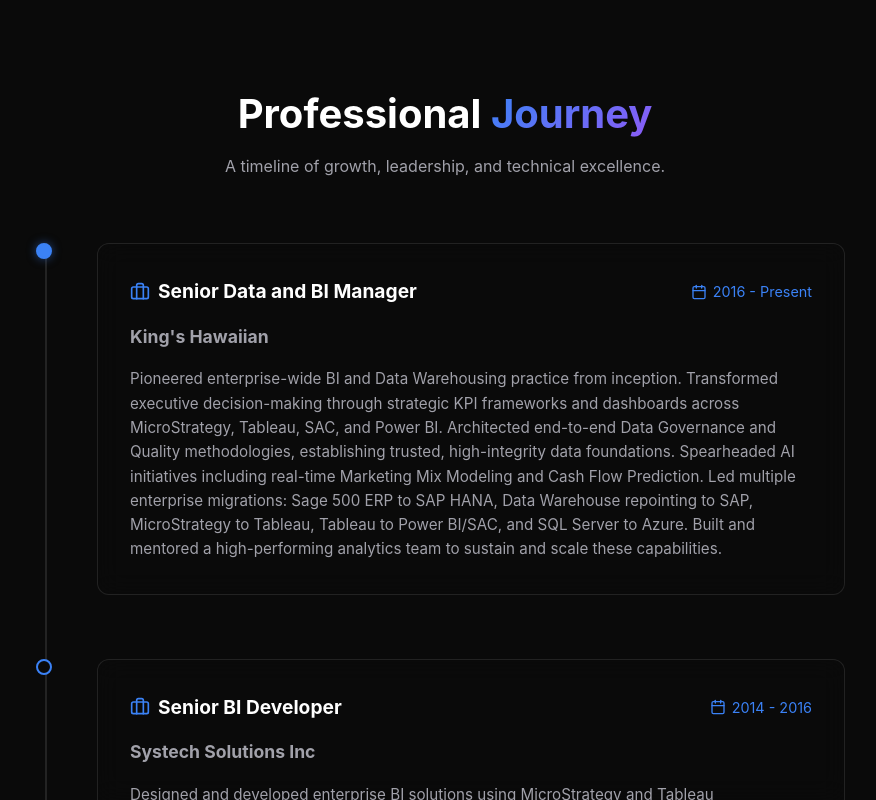
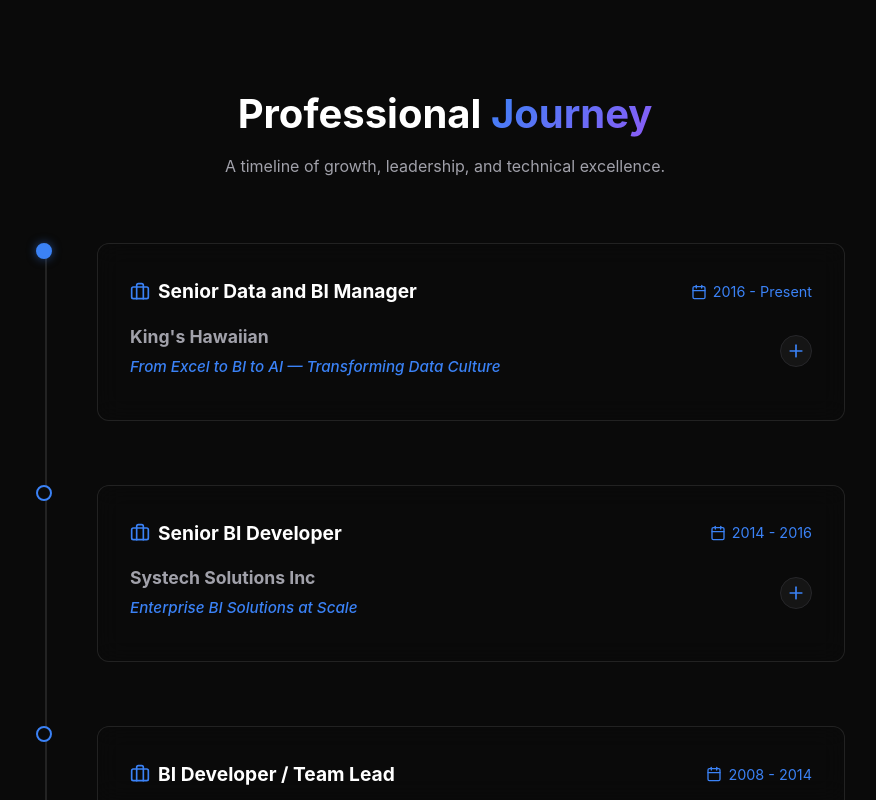
Before and after one commit to saruparu/portfolio-website, a React (Vite) app: page / in a window 1280 px wide. Shown: the part 2000-2800 px from the top of the page, without its empty margins (195-1071 px from the left). Built offline with nearby package versions, Linux system fonts and the light colour scheme.

Commit message:
Add collapsible experience sections with catchy taglines

```diff
--- a/src/components/Experience.jsx
+++ b/src/components/Experience.jsx
@@ -1,39 +1,69 @@
-import React from 'react';
-import { motion } from 'framer-motion';
-import { Briefcase, GraduationCap, Calendar } from 'lucide-react';
+import React, { useState } from 'react';
+import { motion, AnimatePresence } from 'framer-motion';
+import { Briefcase, GraduationCap, Calendar, Plus, Minus } from 'lucide-react';
 
 const experiences = [
     {
         role: "Senior Data and BI Manager",
         company: "King's Hawaiian",
         period: "2016 - Present",
-        description: "Pioneered enterprise-wide BI and Data Warehousing practice from inception. Transformed executive decision-making through strategic KPI frameworks and dashboards across MicroStrategy, Tableau, SAC, and Power BI. Architected end-to-end Data Governance and Quality methodologies, establishing trusted, high-integrity data foundations. Spearheaded AI initiatives including real-time Marketing Mix Modeling and Cash Flow Prediction. Led multiple enterprise migrations: Sage 500 ERP to SAP HANA, Data Warehouse repointing to SAP, MicroStrategy to Tableau, Tableau to Power BI/SAC, and SQL Server to Azure. Built and mentored a high-performing analytics team to sustain and scale these capabilities.",
+        tagline: "From Excel to BI to AI — Transforming Data Culture",
+        bullets: [
+            "Pioneered enterprise-wide BI and Data Warehousing practice from inception",
+            "Transformed executive decision-making through strategic KPI frameworks and dashboards across MicroStrategy, Tableau, SAC, and Power BI",
+            "Architected end-to-end Data Governance and Quality methodologies, establishing trusted, high-integrity data foundations",
+            "Spearheaded AI initiatives including real-time Marketing Mix Modeling and Cash Flow Prediction",
+            "Led multiple enterprise migrations: Sage 500 ERP to SAP HANA, Data Warehouse repointing to SAP, MicroStrategy to Tableau, Tableau to Power BI/SAC, and SQL Server to Azure",
+            "Built and mentored a high-performing analytics team to sustain and scale these capabilities"
+        ],
         type: "work"
     },
     {
         role: "Senior BI Developer",
         company: "Systech Solutions Inc",
         period: "2014 - 2016",
-        description: "Designed and developed enterprise BI solutions using MicroStrategy and Tableau",
+        tagline: "Enterprise BI Solutions at Scale",
+        bullets: [
+            "Designed and developed enterprise BI solutions using MicroStrategy and Tableau",
+            "Created complex dashboards and reports for executive decision-making",
+            "Implemented data warehouse solutions for large-scale enterprise clients"
+        ],
         type: "work"
     },
     {
         role: "BI Developer / Team Lead",
         company: "Systech Solutions Pvt Ltd",
         period: "2008 - 2014",
-        description: "Led team of 6 developers delivering BI solutions across multiple industries",
+        tagline: "Building Teams, Delivering Excellence",
+        bullets: [
+            "Led team of 6 developers delivering BI solutions across multiple industries",
+            "Managed end-to-end project delivery from requirements to deployment",
+            "Developed expertise in MicroStrategy platform and data warehousing"
+        ],
         type: "work"
     },
     {
         role: "Bachelor of Engineering",
         company: "Anna University",
         period: "2008",
-        description: "Computer Science",
+        tagline: "Where It All Began",
+        bullets: [
+            "Computer Science"
+        ],
         type: "education"
     }
 ];
 
 const Experience = () => {
+    const [expandedItems, setExpandedItems] = useState({});
+
+    const toggleExpand = (index) => {
+        setExpandedItems(prev => ({
+            ...prev,
+            [index]: !prev[index]
+        }));
+    };
+
     return (
         <section id="experience" className="section">
             <div className="container">
@@ -71,8 +101,50 @@
                                         {exp.period}
                                     </span>
                                 </div>
-                                <h4 className="timeline-company">{exp.company}</h4>
-                                <p className="timeline-description">{exp.description}</p>
+
+                                <div className="timeline-company-row">
+                                    <div className="timeline-company-info">
+                                        <h4 className="timeline-company">{exp.company}</h4>
+                                        <p className="timeline-tagline">{exp.tagline}</p>
+                                    </div>
+                                    <button
+                                        className="timeline-toggle-btn"
+                                        onClick={() => toggleExpand(index)}
+                                        aria-label={expandedItems[index] ? "Collapse details" : "Expand details"}
+                                    >
+                                        {expandedItems[index] ? (
+                                            <Minus size={20} />
+                                        ) : (
+                                            <Plus size={20} />
+                                        )}
+                                    </button>
+                                </div>
+
+                                <AnimatePresence>
+                                    {expandedItems[index] && (
+                                        <motion.div
+                                            initial={{ height: 0, opacity: 0 }}
+                                            animate={{ height: "auto", opacity: 1 }}
+                                            exit={{ height: 0, opacity: 0 }}
+                                            transition={{ duration: 0.3, ease: "easeInOut" }}
+                                            className="timeline-details"
+                                        >
+                                            <ul className="timeline-bullets">
+                                                {exp.bullets.map((bullet, bulletIndex) => (
+                                                    <motion.li
+                                                        key={bulletIndex}
+                                                        initial={{ opacity: 0, x: -10 }}
+                                                        animate={{ opacity: 1, x: 0 }}
+                                                        transition={{ delay: bulletIndex * 0.05 }}
+                                                        className="timeline-bullet-item"
+                                                    >
+                                                        {bullet}
+                                                    </motion.li>
+                                                ))}
+                                            </ul>
+                                        </motion.div>
+                                    )}
+                                </AnimatePresence>
                             </div>
                         </motion.div>
                     ))}
--- a/src/index.css
+++ b/src/index.css
@@ -598,7 +598,78 @@
 .timeline-company {
   font-size: 1.1rem;
   color: var(--text-secondary);
-  margin-bottom: var(--spacing-sm);
+  margin: 0;
+}
+
+.timeline-company-info {
+  flex: 1;
+}
+
+.timeline-tagline {
+  font-size: 0.95rem;
+  color: var(--accent-primary);
+  margin: 4px 0 0 0;
+  font-style: italic;
+  font-weight: 500;
+}
+
+.timeline-company-row {
+  display: flex;
+  justify-content: space-between;
+  align-items: center;
+  margin-bottom: var(--spacing-xs);
+}
+
+.timeline-toggle-btn {
+  background: rgba(255, 255, 255, 0.05);
+  border: 1px solid var(--border-color);
+  border-radius: 50%;
+  width: 32px;
+  height: 32px;
+  display: flex;
+  align-items: center;
+  justify-content: center;
+  cursor: pointer;
+  color: var(--accent-primary);
+  transition: all var(--transition-fast);
+  flex-shrink: 0;
+}
+
+.timeline-toggle-btn:hover {
+  background: rgba(59, 130, 246, 0.2);
+  border-color: var(--accent-primary);
+  transform: scale(1.1);
+}
+
+.timeline-details {
+  overflow: hidden;
+}
+
+.timeline-bullets {
+  list-style: none;
+  padding: 0;
+  margin: var(--spacing-sm) 0 0 0;
+}
+
+.timeline-bullet-item {
+  position: relative;
+  padding-left: 20px;
+  margin-bottom: 10px;
+  color: var(--text-secondary);
+  font-size: 0.95rem;
+  line-height: 1.6;
+}
+
+.timeline-bullet-item::before {
+  content: '•';
+  position: absolute;
+  left: 0;
+  color: var(--accent-primary);
+  font-weight: bold;
+}
+
+.timeline-bullet-item:last-child {
+  margin-bottom: 0;
 }
 
 .timeline-description {
```
